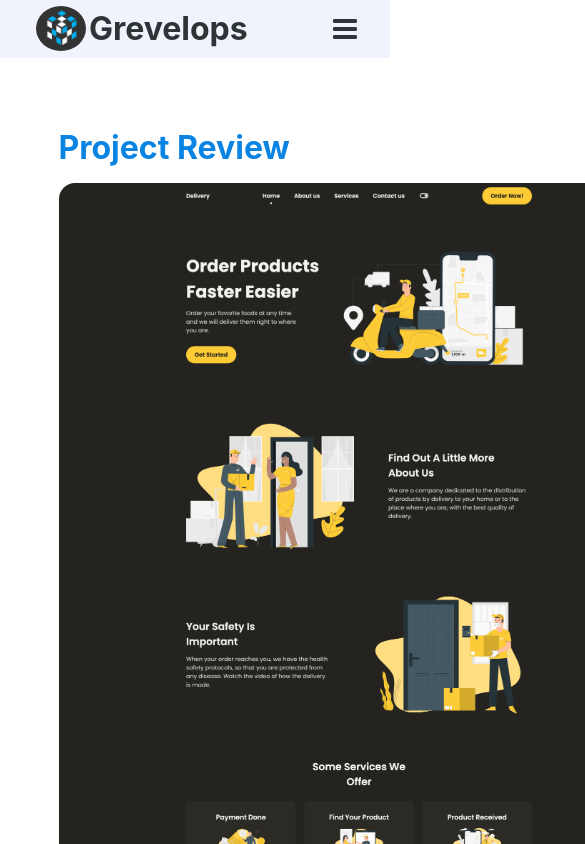
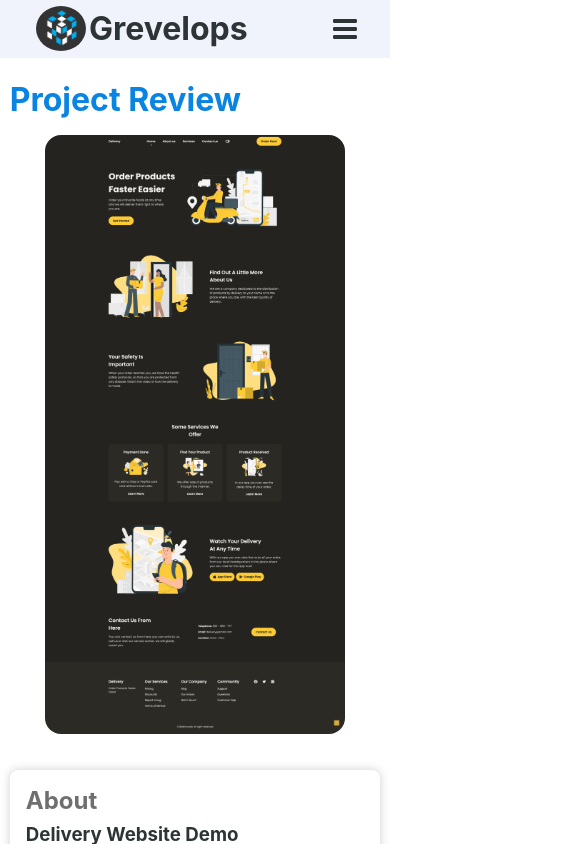
Before and after one commit to thearnabsaha/grevelops, a React (Create React App) app: page /portfolio/all/projects/1 in a window 390 px wide. Shown: the top 844 px of the page, 585 px wide, since content can reach past the window. Built offline with nearby package versions, Linux system fonts and the light colour scheme.

Commit message:
single project view done

```diff
--- a/src/Styles/index.scss
+++ b/src/Styles/index.scss
@@ -102,3 +102,128 @@ font-family: Rubik,-apple-system,system-ui,BlinkMacSystemFont,segoe ui,Roboto,Ox
         }
     }
 }
+@media(max-width:1225px){
+    #pp{
+        #ProjectReview{
+            .container{
+                width: 80vw;
+            }
+        }
+    }
+}
+@media(max-width:1075px){
+    #pp{
+        #ProjectReview{
+            .container{
+                width: 90vw;
+            }
+        }
+    }
+}
+@media(max-width:950px){
+    #pp{
+        #ProjectReview{
+            .container{
+                width: 95vw;
+            }
+        }
+    }
+}
+@media(max-width:900px){
+    #pp{
+        #ProjectReview{
+            .container{
+                width: 95vw;
+                .box{
+                    .imgBox{
+                        img{
+                            width: 500px;
+                        }
+                    }
+                }
+            }
+        }
+    }
+}
+@media(max-width:800px){
+    #pp{
+        #ProjectReview{
+            .container{
+                .box{
+                    .imgBox{
+                        img{
+                            width: 400px;
+                        }
+                    }
+                }
+            }
+        }
+    }
+}
+@media(max-width:700px){
+    #pp{
+        #ProjectReview{
+            .container{
+                .box{
+                    .imgBox{
+                        img{
+                            width: 300px;
+                        }
+                    }
+                }
+            }
+        }
+    }
+}
+@media(max-width:590px){
+    #pp{
+        #ProjectReview{
+            .container{
+                padding-top: 5rem;
+                .box{
+                    flex-direction: column;
+                    align-items: center;
+                    .imgBox{
+                        img{
+                            width: 500px;
+                        }
+                    }
+                    .smBox{
+                        margin-top: 2rem;
+                        width: 100%;
+                    }
+                }
+            }
+        }
+    }
+}
+@media(max-width:504px){
+    #pp{
+        #ProjectReview{
+            .container{
+                .box{
+                    .imgBox{
+                        img{
+                            width: 400px;
+                        }
+                    }
+                }
+            }
+        }
+    }
+}
+@media(max-width:404px){
+    #pp{
+        #ProjectReview{
+            .container{
+                .box{
+                    .imgBox{
+                        img{
+                            width: 300px;
+                        }
+                    }
+                }
+            }
+        }
+    }
+}
```
